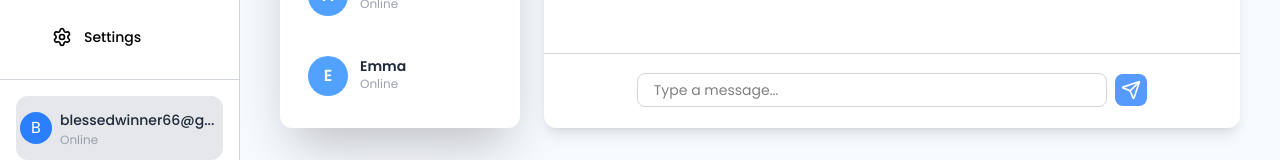
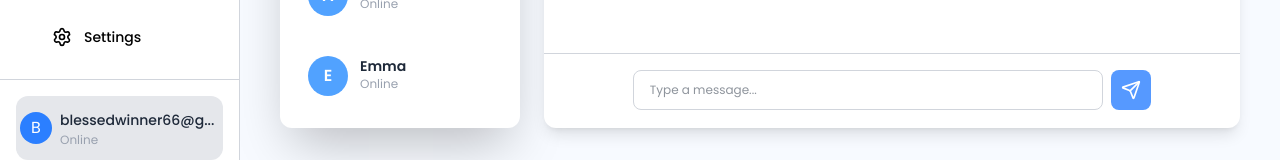
Before and after one commit to blessed-winner/Horizon, a React app in the folder frontend/: page /admin/chat in a window 1280 px wide. Shown: the part 358-518 px from the top of the page. Built offline with nearby package versions, Linux system fonts and the light colour scheme; the HTML template or start-up script is replaced by a standard one.

Commit message:
Additional input styling

```diff
--- a/frontend/src/pages/Chat.tsx
+++ b/frontend/src/pages/Chat.tsx
@@ -41,8 +41,8 @@ const Chat = () => {
                  <MessageSquare className="animate-bounce text-blue-400"/>
             </div>
             <div className="border-t border-gray-300 flex items-center justify-center h-18 p-3 gap-2">
-               <input type="text" className="border border-gray-300 rounded-lg w-[70%] px-4 py-1 placeholder:text-sm outline-none" placeholder="Type a message..."/>
-               <span className="bg-blue-500/80 w-8 h-8 flex items-center rounded-lg justify-center text-white">
+               <input type="text" className="border border-gray-300 rounded-lg text-xs text-gray-800 w-[70%] px-4 h-10 placeholder:text-xs outline-none" placeholder="Type a message..."/>
+               <span className="bg-blue-500/80 w-10 h-10 flex items-center rounded-lg justify-center text-white cursor-pointer">
                  <Send className="w-5 h-5"/>
                </span>
             </div>
```
